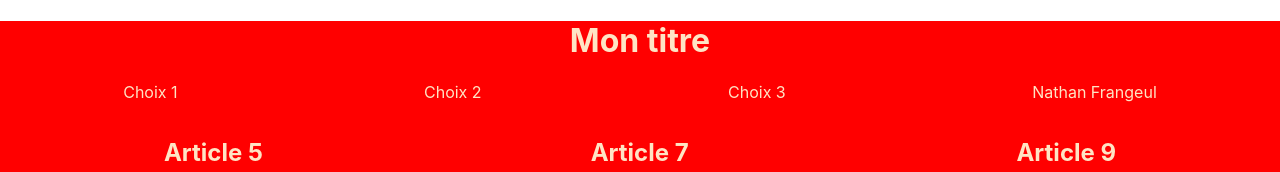
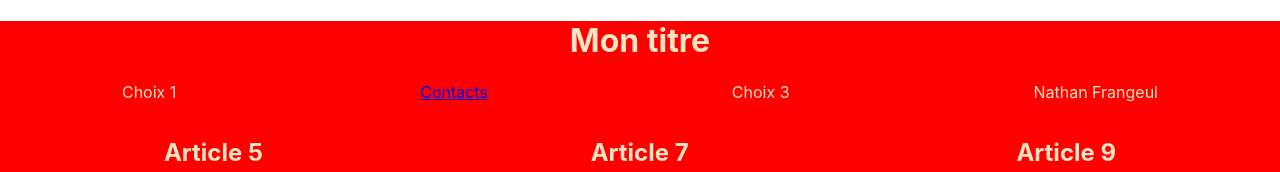
Before and after one commit to Anakin-66/exo-react-3, a React (Create React App) app: page / in a window 1280 px wide. Shown: the top 172 px of the page. Built offline with nearby package versions, Linux system fonts and the light colour scheme.

Commit message:
added link on contacts

```diff
--- a/src/components/Header.js
+++ b/src/components/Header.js
@@ -1,13 +1,20 @@
 import ProfileMenu from "../ProfileMenu";
+import { Outlet, Link } from "react-router-dom";
 
 function Header() {
     return (
       <>
         <h1>Mon titre</h1>
         <ul className="puce" >
-            <li>Choix 1</li>
-            <li>Choix 2</li>
-            <li>Choix 3</li>
+            <li>
+              Choix 1
+            </li>
+            <li>
+              <Link to="/contact">Contacts</Link>
+            </li>
+            <li>
+              Choix 3
+            </li>
             <ProfileMenu />
         </ul>
       </>
```
